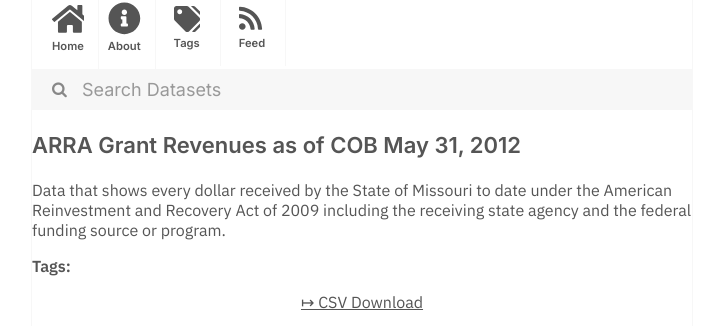
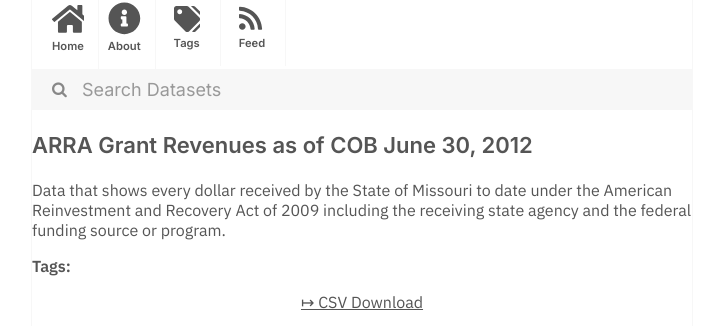
Before and after one commit to dayda-entities/state-of-missouri, a Jekyll site: the page built from _posts/2020-11-10-arra-grant-revenues-as-of-cob-.md, in a window 1280 px wide. Shown: the part 216-542 px from the top of the page, without its empty margins (278-999 px from the left). Built offline with Jekyll 4.4.1, drawn with Linux system fonts in a browser that asks for light colours.

```diff
--- a/_posts/2020-11-10-arra-grant-revenues-as-of-cob-.md
+++ b/_posts/2020-11-10-arra-grant-revenues-as-of-cob-.md
@@ -1,14 +1,14 @@
 ---
-title: 'ARRA Grant Revenues as of COB May 31, 2012'
-created: '2020-11-10T17:23:31.153717'
-modified: '2020-11-10T17:23:31.153724'
+title: 'ARRA Grant Revenues as of COB June 30, 2012'
+created: '2020-11-10T17:23:36.039605'
+modified: '2020-11-10T17:23:36.039612'
 state: active
 type: dataset
 tags: []
 groups:
   - Local Government
-csv_url: 'https://data.mo.gov/api/views/3cpp-sf5r/rows.csv?accessType=DOWNLOAD'
-json_url: 'https://data.mo.gov/api/views/3cpp-sf5r/rows.json?accessType=DOWNLOAD'
+csv_url: 'https://data.mo.gov/api/views/e4jd-sgzz/rows.csv?accessType=DOWNLOAD'
+json_url: 'https://data.mo.gov/api/views/e4jd-sgzz/rows.json?accessType=DOWNLOAD'
 layout: post
 
 ---
```
